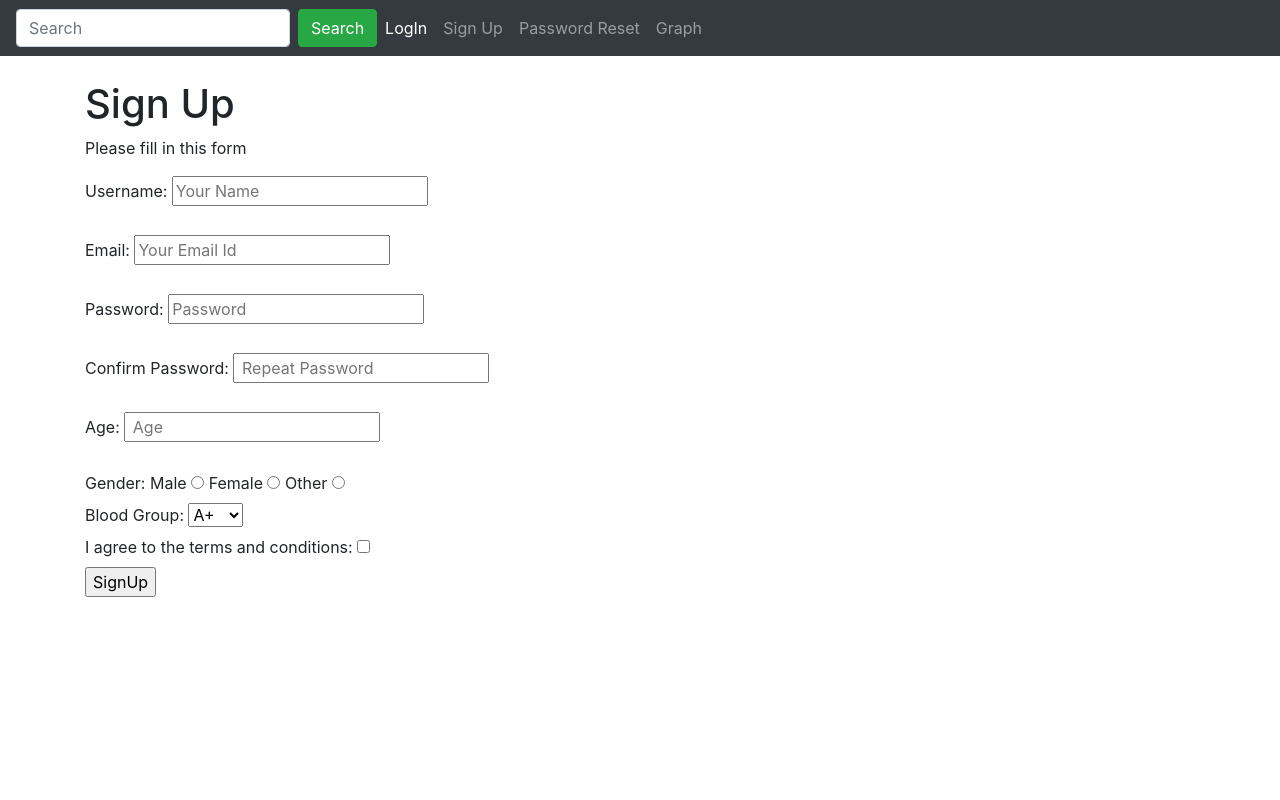
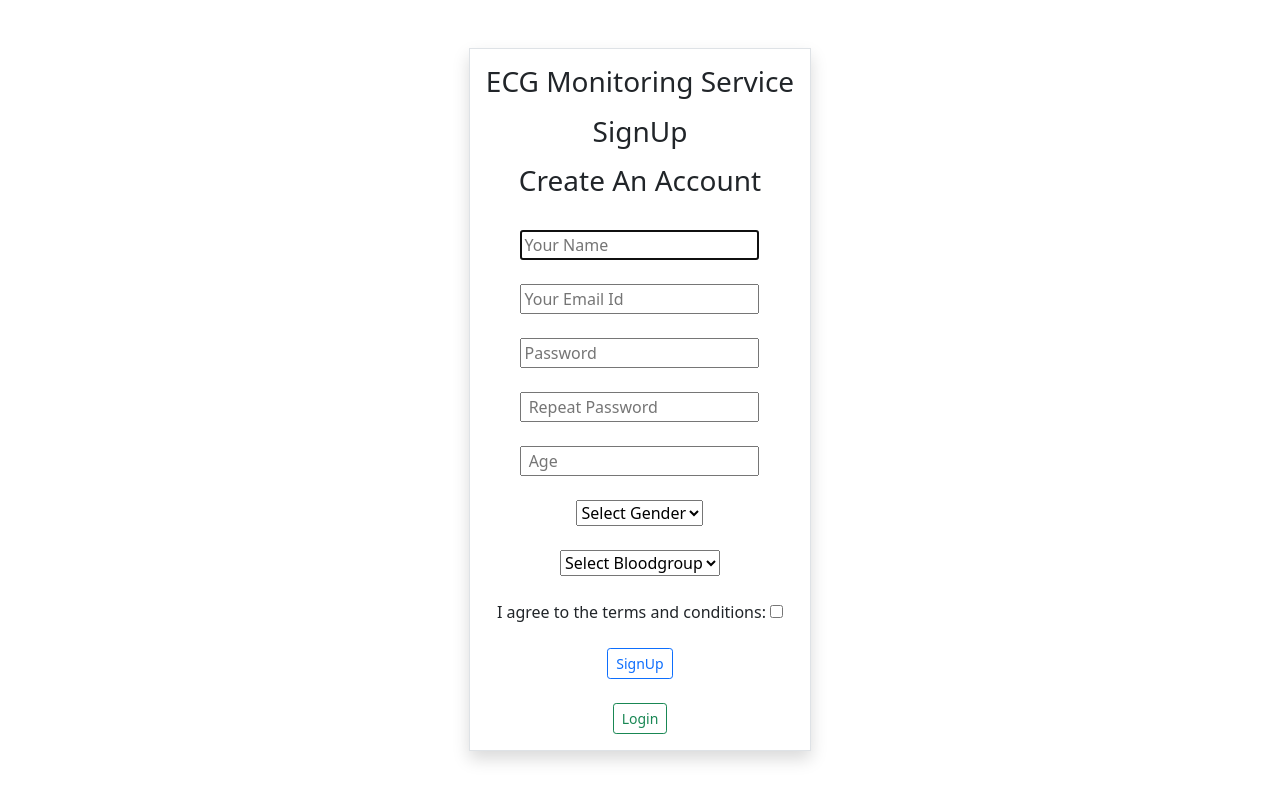
Before and after one commit to ifran-rahman/Heartisan, a Django app: page /signUp/ in a window 1280 px wide. Run offline with Django 3.2, Linux system fonts and the light colour scheme; some libraries are stand-ins or nearby versions.

Commit message:
Dynamic Data retreive from db

```diff
--- a/Demo/Demo/settings.py
+++ b/Demo/Demo/settings.py
@@ -107,7 +107,7 @@ AUTH_PASSWORD_VALIDATORS = [
 
 LANGUAGE_CODE = 'en-us'
 
-TIME_ZONE = 'UTC'
+TIME_ZONE = 'Asia/Dhaka'
 
 USE_I18N = True
 
--- a/Demo/Demo/urls.py
+++ b/Demo/Demo/urls.py
@@ -22,6 +22,7 @@ urlpatterns = [
 
     # Here we are assigning the path of our url
     path('', views.signIn,name="signIn"),
+    path('home/', views.home,name="home"),
     path('postsignIn/', views.postsignIn),
     path('signUp/', views.signUp, name="signup"),
     path('logout/', views.logout, name="log"),
@@ -29,4 +30,7 @@ urlpatterns = [
     path('reset/', views.reset,name="reset"),
     path('postReset/', views.postReset),
     path('graph/',views.line_graph,name='graph'),
+    path('postgraph/', views.postgraph),
+
+
 ]
--- a/Demo/Demo/views.py
+++ b/Demo/Demo/views.py
@@ -1,31 +1,64 @@
 from django.shortcuts import render
+from django.contrib import auth
+from django.http import HttpResponse, HttpRequest, request,QueryDict
 import pyrebase
 
 config = {
-    'apiKey': "AIzaSyBmbA3rMRI5nol0vIyMsDeDSNTCFoOWrwk",
-    'authDomain': "test1-80f19.firebaseapp.com",
-    'databaseURL': "https://test1-80f19-default-rtdb.firebaseio.com",
-    'projectId': "test1-80f19",
-    'storageBucket': "test1-80f19.appspot.com",
-    'messagingSenderId': "825466536050",
-    'appId': "1:825466536050:web:ca8cdf627c31f265eb02eb",
-    'measurementId': "G-3252KZVCX3"
-  };
-
+    "apiKey": "AIzaSyCNgewbNVZWe0Ex2H0oJVuSMgiV8PAfqvc",
+    "authDomain": "test-92aa6.firebaseapp.com",
+    "databaseURL": "https://test-92aa6-default-rtdb.firebaseio.com",
+    "projectId": "test-92aa6",
+    "storageBucket": "test-92aa6.appspot.com",
+    "messagingSenderId": "1020580899643",
+    "appId": "1:1020580899643:web:a859ce9cabbb673e50e51e",
+    "measurementId": "G-DX88ST3VWX"
+};
 # Initialising database,auth and firebase for further use
 firebase = pyrebase.initialize_app(config)
 authe = firebase.auth()
 database = firebase.database()
 
-
+uid=''
+session_id=''
 def signIn(request):
     dict = {'title': 'Login'}
     return render(request, "Login.html", context=dict)
 
 
 def home(request):
-    dict = {'title': 'Home'}
-    return render(request, "Home.html", context=dict)
+    # uid=request.get(request.session['uid'])
+    # session_id = user['idToken']
+    # request.session['uid'] = str(session_id)
+
+    idtoken= request.session['uid']
+    a = authe.get_account_info(idtoken)
+    a = a['users']
+
+    a = a[0]
+    a = a['localId']
+    print(a)
+    userinfo = database.child(a).child("userinfo").get()
+
+    for info in userinfo:
+         infokey = info.key()
+
+    name = database.child(a).child('userinfo').child(infokey).child('name').get().val()
+    age = database.child(a).child('userinfo').child(infokey).child('age').get().val()
+    gender = database.child(a).child('userinfo').child(infokey).child('Gender').get().val()
+    bloodgroup = database.child(a).child('userinfo').child(infokey).child('Bloodgroup').get().val()
+
+    ecgdates = []
+    dict={}
+    #Print dates of ECG tests
+    allecgdatas = database.child(a).child('ecgdatas').get()
+
+
+    for data in allecgdatas:
+        ecgdates.append(data.key())
+
+    print(ecgdates)
+    dict= {'name':name, 'age':age, 'gender':gender, 'bloodgroup':bloodgroup}
+    return render(request, "Home.html",{'title':'Home','dict':dict, 'ecgdates':ecgdates})
 
 
 def postsignIn(request):
@@ -35,29 +68,55 @@ def postsignIn(request):
     try:
         # if there is no error then signin the user with given email and password
         user = authe.sign_in_with_email_and_password(email, pasw)
+
     except:
         message = "Invalid Credentials!!Please ChecK your Data"
         return render(request, "Login.html", {"message": message})
 
+    uid=user['localId']
     session_id = user['idToken']
+
     request.session['uid'] = str(session_id)
 
+    userinfo = database.child(uid).child("userinfo").get()
+
+    for info in userinfo:
+        infokey = info.key()
+
+    name = database.child(uid).child('userinfo').child(infokey).child('name').get().val()
+    age = database.child(uid).child('userinfo').child(infokey).child('age').get().val()
+    gender = database.child(uid).child('userinfo').child(infokey).child('Gender').get().val()
+    bloodgroup = database.child(uid).child('userinfo').child(infokey).child('Bloodgroup').get().val()
+
+
+    dict={'name':name, 'age':age, 'gender':gender, 'bloodgroup':bloodgroup}
+
+    ecgdates = []
+    #Print dates of ECG tests
+    allecgdatas = database.child(uid).child('ecgdatas').get()
+
+
+
+    for data in allecgdatas:
+        ecgdates.append(data.key())
+
+    # currentuser = authe.getInstance().getCurrentUser().getUid()
+    # data=database.child(uid).child('userinfo').child(infokey).get().val()
     elapsedtime = database.child("ECG1").child("Elapsed time").get().val()
     abdomenlist = database.child("ECG1").child("Abdomen_1").get().val()
     # elapsedti1=elapsedtime.val()
     # abdomenli=abdomenlist.val()
 
-    return render(request, "Home.html", {"email": email, 'elapsedtime': elapsedtime, 'abdomenlist': abdomenlist})
+    return render(request, "Home.html", {'title':'Login', "email": email, 'elapsedtime': elapsedtime, 'abdomenlist': abdomenlist, 'dict':dict, 'ecgdates':ecgdates})
     # data=database.child("ECG1")
 
-    # values={'data':data}
-    # return render(request,"graph.html",values)
+
 def logout(request):
     try:
-        del request.session['uid']
+        auth.logout(request)
     except:
         pass
-    return render(request, "Login.html")
+    return render(request, "Login.html",{"tilte":"Login"})
 
 
 def signup(request):
@@ -108,16 +167,80 @@ def postReset(request):
         message = "Something went wrong, Please check the email you provided is registered or not"
         return render(request, "Reset.html", {"msg": message})
 
+datee=''
+def line_graph(request):
+    global datee
+    datee=request.GET.get('date')
+    print("This is date")
+    print(datee)
+    # datee="25 April 2021"
+    idtoken= request.session['uid']
+    a = authe.get_account_info(idtoken)
+    a = a['users']
 
-def line_graph(request):
-    elapsedtime = database.child("ECG1").child("Elapsed time").get().val()
-    abdomenlist = database.child("ECG1").child("Abdomen_1").get().val()
+    a = a[0]
+    a = a['localId']
+    print(a)
+    timestamps = database.child(a).child("ecgdatas").get()
+    print(timestamps)
 
-    # data = runner.objects.all()
+    ecgdatas = database.child(a).child("ecgdatas").child(datee).get()
+    print(ecgdatas)
+
+    for data in ecgdatas:
+        ecg = database.child(a).child("ecgdatas").child(str(datee)).child(data.key()).child("Abdomen").get().val()
+        time = database.child(a).child("ecgdatas").child(str(datee)).child(data.key()).child("Time").get().val()
     values = {
-        'elapsedtime': elapsedtime,
-        'abdomenlist': abdomenlist,
+        'elapsedtime': time,
+        'abdomenlist': ecg,
+        'title': 'Graph',
+        'datee':datee,
+
     }
 
     return render(request, "graph.html", values)
-    # return render(request,"graph.html",{'elapsedtime':elapsedtime,'abdomenlist':abdomenlist})
+
+
+
+
+
+
+def postgraph(request):
+    start=request.POST.get('start')
+    end=request.POST.get('end')
+
+    global datee
+
+    # date='25 April 2021'
+    idtoken= request.session['uid']
+    a = authe.get_account_info(idtoken)
+    a = a['users']
+
+    a = a[0]
+    a = a['localId']
+    print(a)
+
+    ecgdatas = database.child(a).child("ecgdatas").child(str(datee)).get()
+
+    for data in ecgdatas:
+        ecg = database.child(a).child("ecgdatas").child(str(datee)).child(data.key()).child("Abdomen").get().val()
+        time = database.child(a).child("ecgdatas").child(str(datee)).child(data.key()).child("Time").get().val()
+    start=getIndex(start, time)
+    end=getIndex(end, time)
+    values = {
+        'elapsedtime': time[start:end],
+        'abdomenlist': ecg[start:end],
+        'datee':datee,
+        'title': 'Graph',
+
+    }
+
+    return render(request, "graph.html", values)
+
+
+def getIndex(enteredtime, dataset):
+    list = [count + 1 for count, ele in enumerate(dataset) if ele <= float(enteredtime)]
+    x = 0
+    for data in list:
+        x = data
+    return x
--- a/Demo/Templates/Registration.html
+++ b/Demo/Templates/Registration.html
@@ -2,31 +2,38 @@
 {% load static %}
 
 {% block body_block %}
+
+<div class="container">
+      <div class="window">
+        <div class="text-center mt-5 border p-3 shadow">
+
+					<h1 class="h3 mb-3 font-weight-normal"> ECG Monitoring Service </h1>
+					<h2 class="h3 mb-3 font-weight-normal"> SignUp </h2>
+
 					<form action="/postsignUp/" method="POST">
 						{% csrf_token %}
-	<br/>
-	<h1>Sign Up</h1>
 
-<p>Please fill in this form</p>
+						<h3>Create An Account</h3>
+						<br>
 
-	<label for="username">Username:</label>
-	<input type="name" id="Username" name="name" placeholder="Your Name" required><br><br>
+						<!-- <label for="username">Username:</label> -->
+						<input type="name" id="Username" name="name" placeholder="Your Name" required autofocus><br><br>
 						<!-- Email: -->
-	<label for="Email" >Email:</label>
-	<input type="email" id="Email" name="email" placeholder="Your Email Id" required><br><br>
+						<!-- <label for="Email">Email:</label> -->
+						<input type="email" id="Email" name="email" placeholder="Your Email Id" required autofocus><br><br>
 						<!-- Password: -->
-	<label for="Password">Password:</label>
-	<input type="password" id="Password" name="pass" placeholder="Password" required><br><br>
+						<!-- <label for="Password">Password:</label> -->
+						<input type="password" id="Password" name="pass" placeholder="Password" required autofocus><br><br>
 						<!-- RepeatPassword: -->
-	<label for="confirm_password">Confirm Password:</label>
-	<input type="password" id="confirm_password" name="pass-repeat" placeholder=" Repeat Password" required><br><br>
+						<!-- <label for="confirm_password">Confirm Password:</label> -->
+						<input type="password" id="confirm_password" name="pass-repeat" placeholder=" Repeat Password" required autofocus><br><br>
 
 						<!--age-->
-	<label for="Age">Age:</label>
-	<input type="text" id="Age" name="age" placeholder=" Age" required><br><br>
+						<!-- <label for="Age">Age:</label> -->
+						<input type="text" id="Age" name="age" placeholder=" Age" required autofocus><br><br>
 						<!--Gender: -->
-	<div class="Gender">
-		<label for="Gender" name='gender'>Gender: </label>
+						<!-- <div class="Gender">
+								<label for="Gender" name='gender'><b>Gender: </b> </label>
 								<label for="Male">Male
 									<input type="radio" id="Male" name="gender" value="Male">
 								</label>
@@ -38,10 +45,27 @@
 								<label for="Other">Other
 									<input type="radio" id="Other" name="gender" value="Other">
 								</label><br>
+							</div> -->
+
+
+						<div class="Gender">
+							<select class="Gender" name="gender">
+								<option value="none" selected disabled hidden>
+									Select Gender
+								</option>
+								<option value="Male">Male</option>
+								<option value="Female">Female</option>
+								<option value="Other">Other</option>
+
+							</select>
 						</div>
+
+						<br>
 						<div class="Blood Group">
-	  <label for="Blood Group" name="bloodgroup">Blood Group:
 							<select class="Blood Group" name="bloodgroup">
+								<option value="none" selected disabled hidden>
+									Select Bloodgroup
+								</option>
 								<option value="A+">A+</option>
 								<option value="A-">A-</option>
 								<option value="B+">B+</option>
@@ -52,17 +76,30 @@
 								<option value="O-">O-</option>
 							</select>
 						</div>
+						<br>
 						<!--Agreed-->
 						<div class="">
 							<label for="agreed">I agree to the terms and conditions:</label>
-	<input  id="agreed" name="agreed" type="checkbox">
+							<input id="agreed" name="agreed" type="checkbox">
 						</div>
 
-	<input type="submit" value="SignUp">
+						<br>
+
+						<input type="submit" class="btn btn-outline-primary btn-sm" value="SignUp">
+
+
+
+
 						<!--<a href="'{% url 'signIn' %}'">SignUp</a></input>-->
 						<!--<button type="button" onclick="location.href='{% url 'signIn' %} '"></button>-->
 
 
 
 					</form>
+					<br>
+					<button type="button" class="btn btn-outline-success btn-sm" onclick="location.href='{% url 'signIn' %} '">Login</button>
+        </div>
+      </div>
+    </div>
+
 {% endblock %}
--- a/Demo/Templates/base.html
+++ b/Demo/Templates/base.html
@@ -4,58 +4,37 @@
 <head>
   <meta charset="utf-8">
   <meta name="viewport" content="width=device-width, initial-scale=1">
-  <link rel="stylesheet" href="https://maxcdn.bootstrapcdn.com/bootstrap/4.5.2/css/bootstrap.min.css">
-  <script src="https://ajax.googleapis.com/ajax/libs/jquery/3.5.1/jquery.min.js"></script>
-  <script src="https://cdnjs.cloudflare.com/ajax/libs/popper.js/1.16.0/umd/popper.min.js"></script>
-  <script src="https://maxcdn.bootstrapcdn.com/bootstrap/4.5.2/js/bootstrap.min.js"></script>
+  <link href="https://cdn.jsdelivr.net/npm/bootstrap@5.0.0-beta3/dist/css/bootstrap.min.css" rel="stylesheet" integrity="sha384-eOJMYsd53ii+scO/bJGFsiCZc+5NDVN2yr8+0RDqr0Ql0h+rP48ckxlpbzKgwra6" crossorigin="anonymous">
+  <script src="path/to/chartjs/dist/chart.js"></script>
+    <script>
+        var myChart = new Chart(ctx, {...});
+    </script>
   <script src="https://cdn.jsdelivr.net/npm/chart.js@3.0.2/dist/chart.min.js"></script>
-  <title>{{ title }}</title>
+    <!-- <script src="https://cdn.jsdelivr.net/npm/chart.js@2.9.4/dist/Chart.min.js%22%3E"</script> -->
+<title>{{ title }}</title>
+  <style>
+    .window {
+      margin: auto;
+    }
+
+    .container {
+      height: 100%;
+      display: flex;
+      justify-content: center;
+      align-items: center;
+    }
+  </style>
 </head>
 
 <body>
 
-  <nav class="navbar navbar-expand-md bg-dark navbar-dark">
-    <!-- Brand -->
-    <form class="form-inline" action="/action_page.php">
-      <input class="form-control mr-sm-2" type="text" placeholder="Search">
-      <button class="btn btn-success" type="submit">Search</button>
-    </form>
+    <div class="container">
+      {% block body_block %}
+
+      {% endblock %}
 
 
-    <!-- Toggler/collapsibe Button -->
-    <button class="navbar-toggler" type="button" data-toggle="collapse" data-target="#collapsibleNavbar">
-      <span class="navbar-toggler-icon"></span>
-    </button>
-
-    <!-- Navbar links -->
-    <div class="collapse navbar-collapse" id="collapsibleNavbar">
-      <ul class="navbar-nav">
-        <li class="nav-item active">
-          <a class="nav-link" href="{% url 'signIn' %}">LogIn</a>
-        </li>
-        <li class="nav-item">
-          <a class="nav-link" href="{% url 'signup' %}">Sign Up</a>
-        </li>
-        <li class="nav-item">
-          <a class="nav-link" href="{% url 'reset' %}">Password Reset</a>
-        </li>
-
-        <li class="nav-item">
-          <a class="nav-link" href="{% url 'graph' %}">Graph</a>
-        </li>
-
-
-      </ul>
     </div>
-  </nav>
-
-  <div class="container">
-    {% block body_block %}
-
-    {% endblock %}
-
-
-  </div>
 
 </body>
 
```
Also changed, not shown: Demo/Templates/Home.html (+29 -2 lines), Demo/Templates/Login.html (+37 -10 lines), Demo/Templates/Reset.html (+3 -5 lines), Demo/Templates/graph.html (+27 -16 lines), Demo/Templates/nav.html (added, +69 -0 lines), Demo/db.sqlite3. Lines whose indentation alone changed are shown as unchanged.
